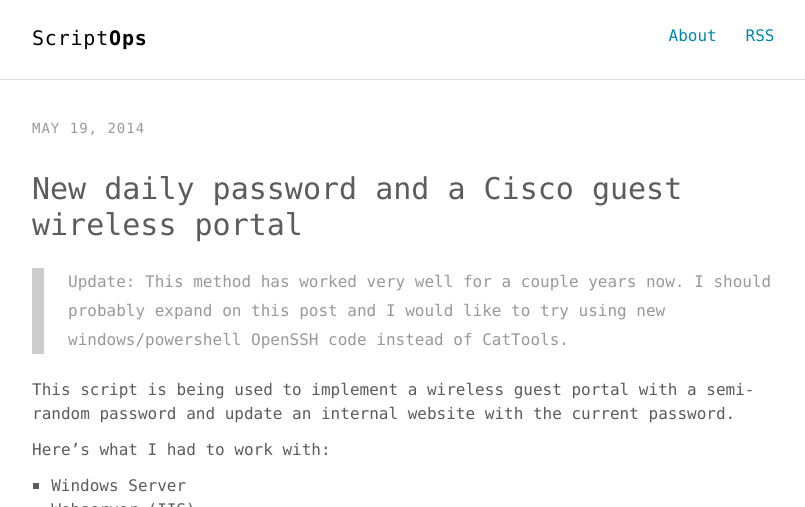
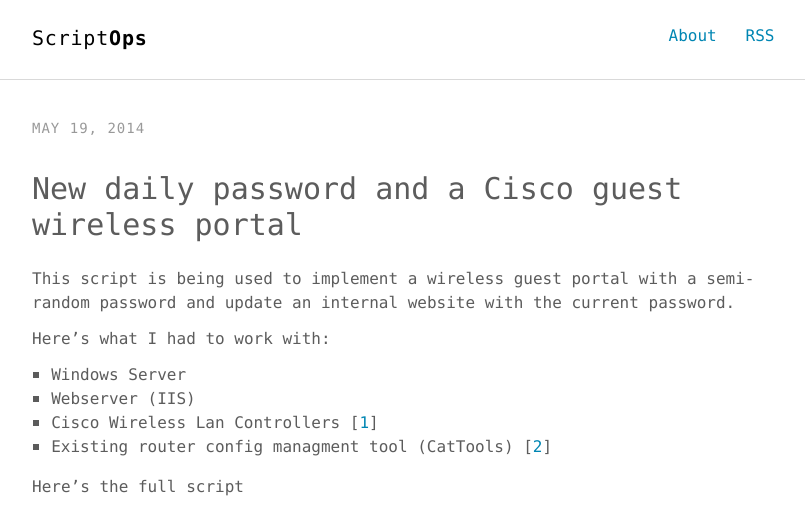
Before and after one commit to jbilinski/scriptops.com, a Jekyll site: the page built from _posts/2014-05-19-new-daily-password-and-a-cisco-guest-wireless-portal.md, in a window 1280 px wide, cut to the strip 0-507 px from the top of the page. Shown: the whole strip, without its empty margins (232-1037 px from the left). Built offline with Jekyll 4.4.1, drawn with Linux system fonts in a browser that asks for light colours; comment, search, counter and statistics services are not loaded.

Commit message:
update to comment

```diff
--- a/_posts/2014-05-19-new-daily-password-and-a-cisco-guest-wireless-portal.md
+++ b/_posts/2014-05-19-new-daily-password-and-a-cisco-guest-wireless-portal.md
@@ -8,8 +8,6 @@ keywords: "cisco, wireless, guest portal"
 categories: [powershell, script, automation]
 tags: [cisco, wireless, guest]
 ---
-
-> Update: This method has worked very well for a couple years now.  I should probably expand on this post and I would like to try using new windows/powershell OpenSSH code instead of CatTools.
 
 This script is being used to implement a wireless guest portal with a semi-random password and update an internal website with the current password.
 
```
